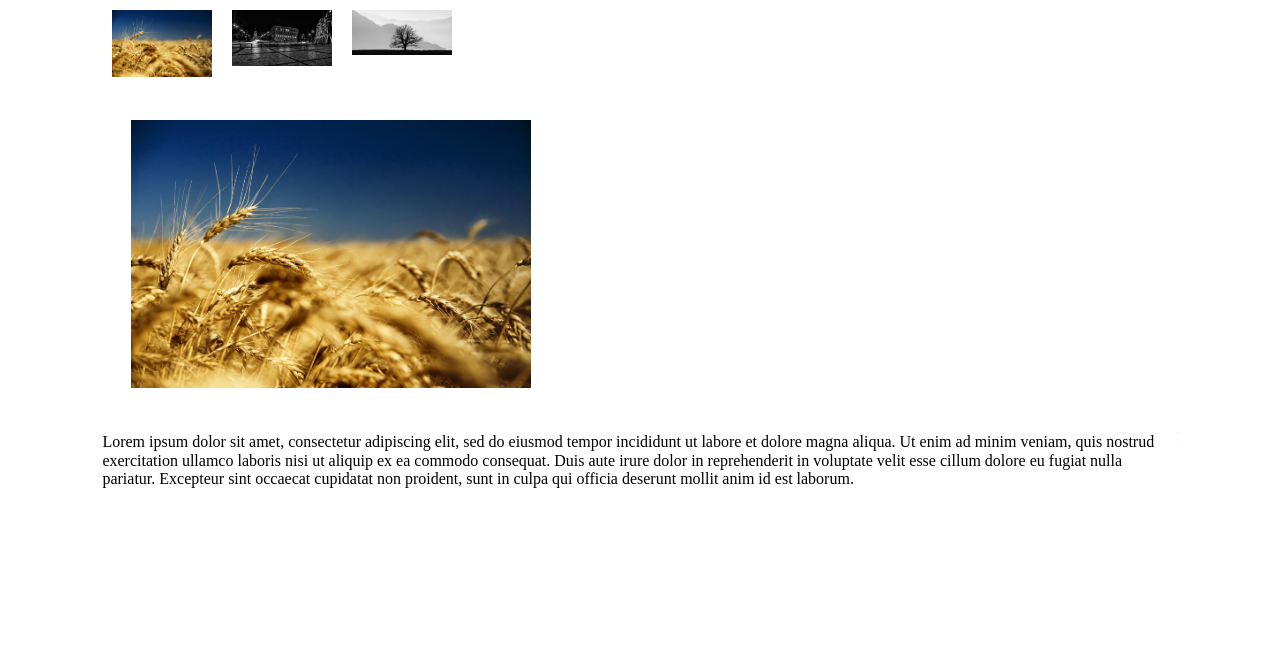
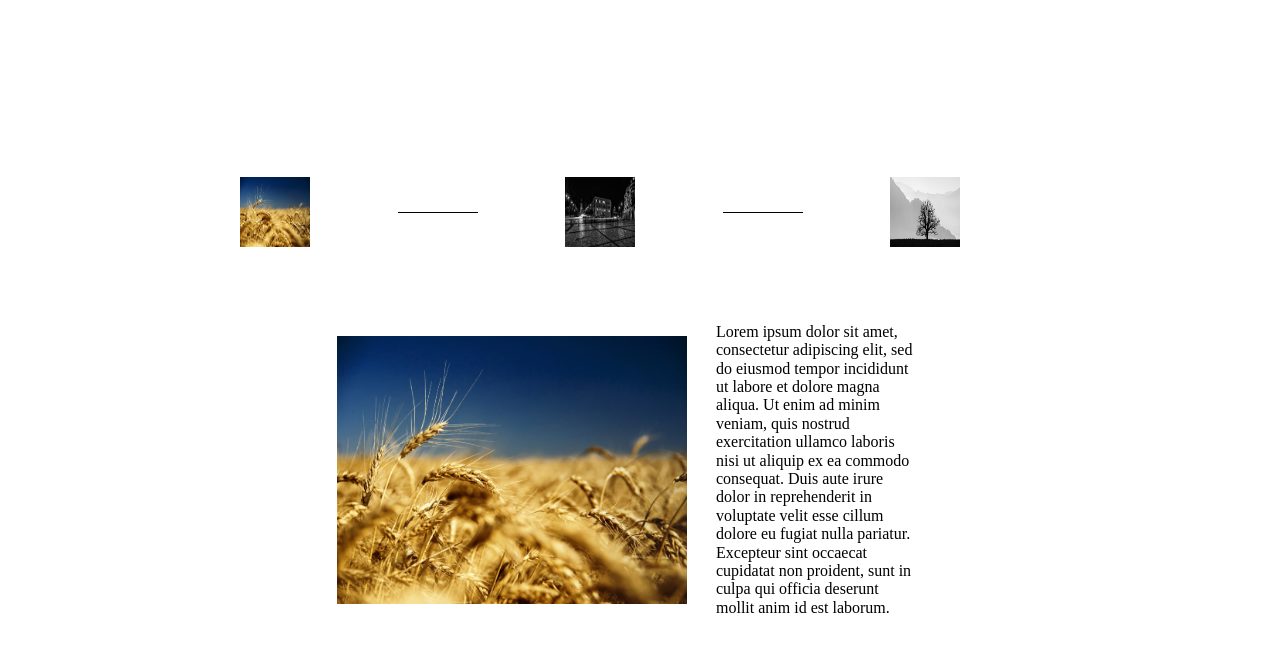
Before and after one commit to Julia-Konoval/slick-slider, a plain HTML site: page index.html in a window 1280 px wide. Drawn offline with nearby package versions, Linux system fonts and the light colour scheme.

Commit message:
slider layput created

```diff
--- a/slider.js
+++ b/slider.js
@@ -4,13 +4,26 @@ $(document).ready(function () {
     $(".nav ui").toggleClass("showing");
   });
 
+  $(".slider-nav-thumbnails").slick({
+    slidesToShow: 3,
+    slidesToScroll: 1,
+    asNavFor: ".slider-for",
+    appendArrows: $('.your-class-arrow'),
+            prevArrow: '<button id="prev" type="button" class="btn btn-juliet"><i class="fa fa-chevron-left" aria-hidden="true"></i> Туда</button>',
+            nextArrow: '<button id="next" type="button" class="btn btn-juliet">Сюда <i class="fa fa-chevron-right" aria-hidden="true"></i></button>',
+    centerMode: true,
+    focusOnSelect: true,
+    infinite: false,
+  });
+
   $(".slider-for").slick({
     slidesToShow: 1,
     slidesToScroll: 1,
     // autoplay: true,
-    autoplaySpeed: 4000,
+    autoplaySpeed: 6000,
   });
 });
+
 // $(function () {
 //   $(".slider-for").each(function (num, elem) {
 //     elem = $(elem);
--- a/style.css
+++ b/style.css
@@ -3,29 +3,81 @@
   flex-direction: row;
 }
 .slider-for img {
-  width: 400px;
   padding: 29px;
+  width: 350px;
 }
+
 body {
   display: flex;
-  flex-direction: column;
   justify-content: center;
-  align-items: center;
+  width: 100vw;
+  height: 100vh;
 }
 .slide-wrapper {
   width: 84%;
   overflow: hidden;
-
 }
 .slider-nav-thumbnails {
   display: flex;
   flex-direction: row;
+  margin-bottom: 50px;
+  justify-content: center;
 }
-.slider-nav-thumbnails img {
-  width: 100px;
-  padding: 10px;
-}
+
 .slide-container {
   display: flex;
   flex-direction: row;
 }
+
+.slide-wrapper {
+  display: flex;
+  flex-direction: column;
+  justify-content: center;
+}
+
+.slick-initialized .slick-slide {
+  display: flex;
+  flex-direction: row;
+  justify-content: center;
+}
+
+p {
+  width: 20%;
+}
+
+.slick-list {
+  width: 80vw;
+}
+
+.slider-nav-thumbnails img {
+  padding: 10px;
+  width: 70px;
+  height: 70px;
+  white-space: nowrap;
+  text-align: center;
+}
+.video-carousel--thumbnail {
+  line-height: 0px;
+  margin-right: 5em;
+  position: relative;
+}
+.video-carousel--thumbnail:before,
+.video-carousel--thumbnail:after {
+  content: "";
+  width: 5em;
+  /* size of your margin */
+  border-bottom: 1px solid;
+  position: absolute;
+  top: 50%;
+}
+:after {
+  left: 100%;
+}
+:before {
+  right: 100%;
+}
+
+.video-carousel--thumbnail:first-of-type:before,
+.video-carousel--thumbnail:last-of-type:after {
+  display: none;
+}
```
